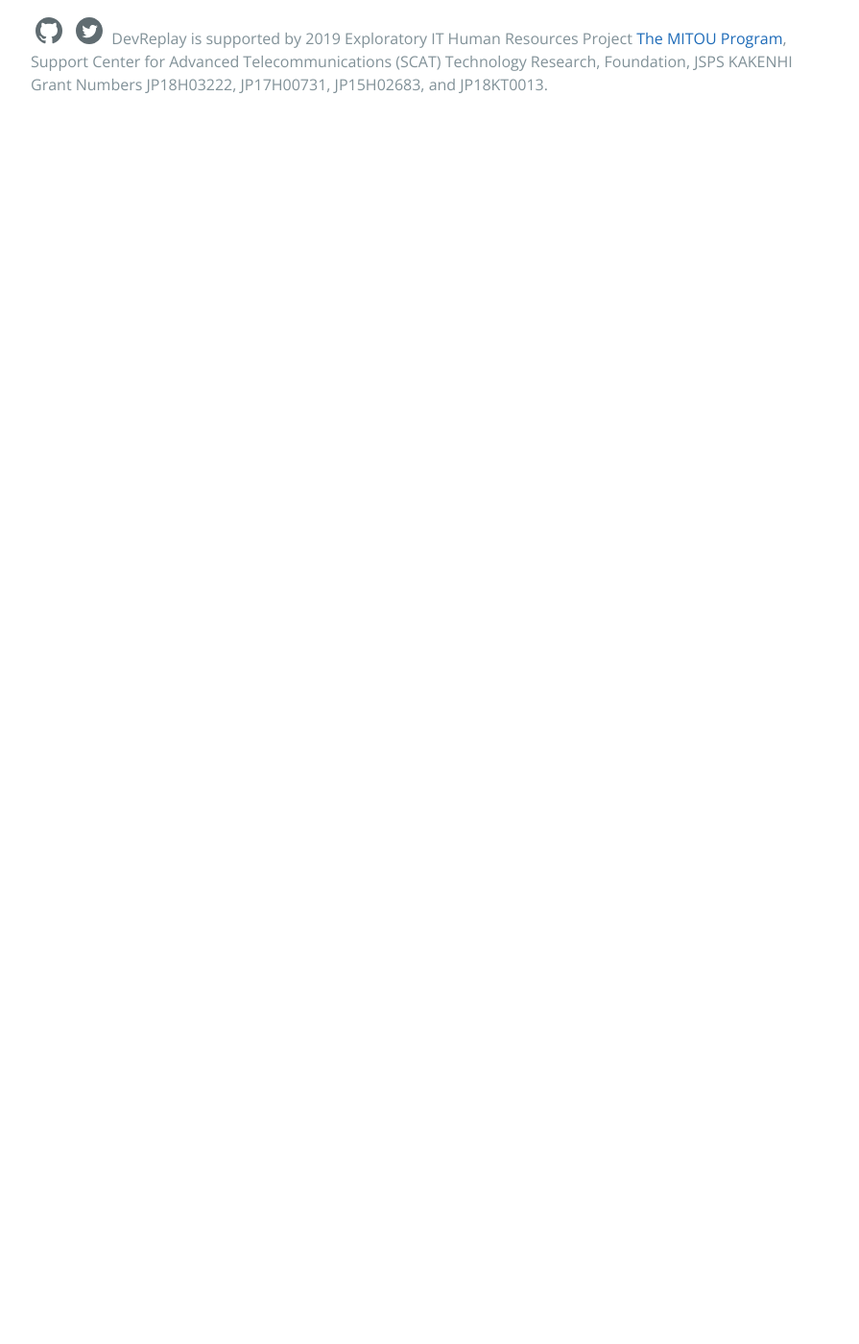
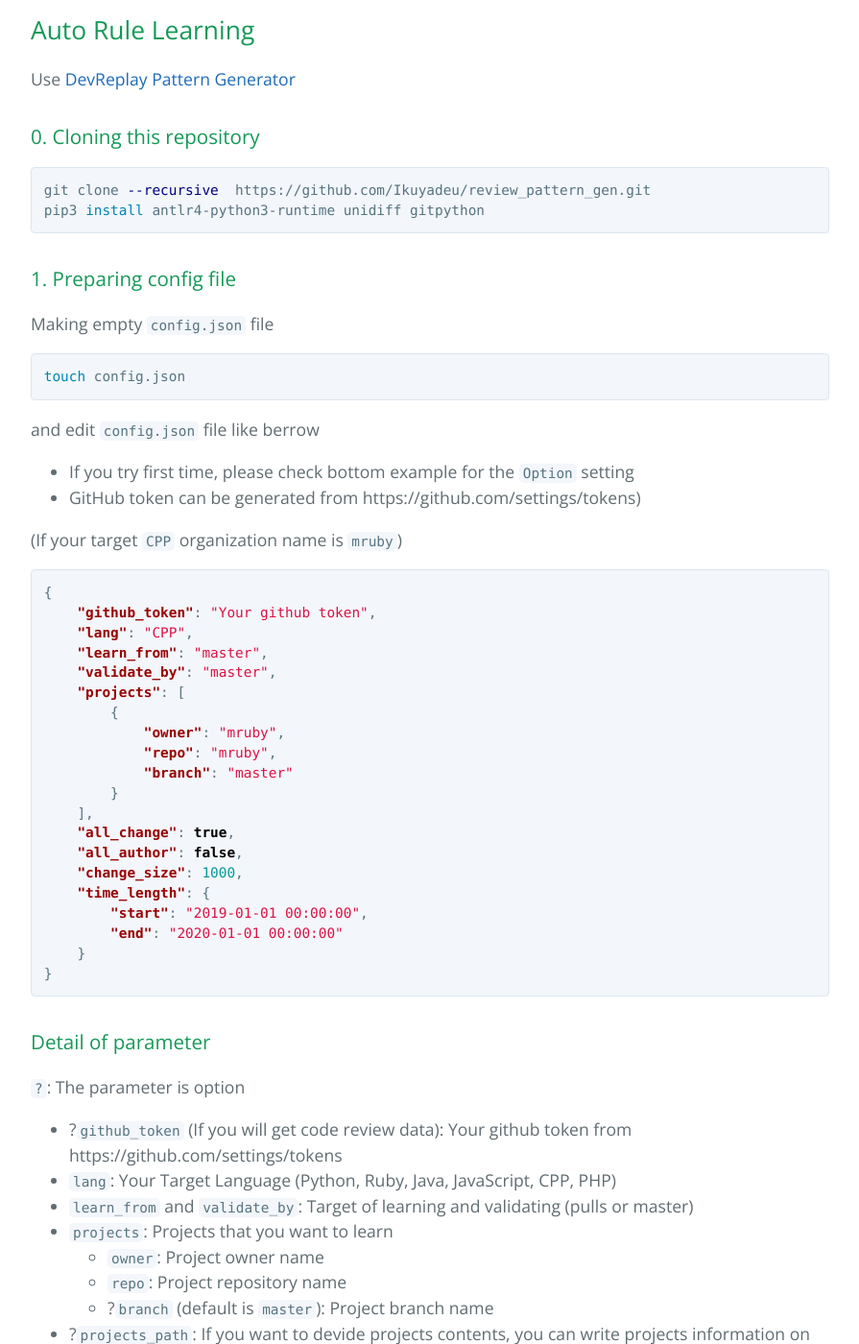
Before and after one commit to devreplay/devreplay.github.io, a Jekyll site: the page built from docs.md, in a window 1280 px wide and 1400 px high, scrolled down 2706 px. Shown: the whole window at 96% size, without its empty margins (192-1087 px from the left). Built offline with Jekyll 4.4.1, drawn with Linux system fonts in a browser that asks for light colours; before the commit the page ends 2854 px from its top, so only the background shows below that; some of the changed text lies outside the part shown.

Commit message:
update docs for auto rule learning

````diff
--- a/docs.md
+++ b/docs.md
@@ -11,6 +11,7 @@ order: 1
 
 * [Installation and Usage](#installation-and-usage)
 * [Configuration](#configuration)
+* [Auto Rule Learning](#auto-rule-learning)
 
 ## Installation and Usage
 
@@ -106,3 +107,87 @@ You can extends your `devreplay.json` from built-in rules and your local rules.
   }
 ]
 ```
+
+## Auto Rule Learning
+
+Use [DevReplay Pattern Generator](https://github.com/devreplay/devreplay-pattern-generator)
+
+
+### 0. Cloning this repository
+
+```sh
+git clone --recursive  https://github.com/Ikuyadeu/review_pattern_gen.git
+pip3 install antlr4-python3-runtime unidiff gitpython
+```
+
+### 1. Preparing config file
+
+Making empty `config.json` file
+
+```sh
+touch config.json
+```
+
+and edit `config.json` file like berrow
+
+* If you try first time, please check bottom example for the `Option` setting
+* GitHub token can be generated from https://github.com/settings/tokens)
+
+(If your target `CPP` organization name is `mruby`)
+```json
+{
+    "github_token": "Your github token",
+    "lang": "CPP",
+    "learn_from": "master",
+    "validate_by": "master",
+    "projects": [
+        {
+            "owner": "mruby",
+            "repo": "mruby",
+            "branch": "master"
+        }
+    ],
+    "all_change": true,
+    "all_author": false,
+    "change_size": 1000,
+    "time_length": {
+        "start": "2019-01-01 00:00:00",
+        "end": "2020-01-01 00:00:00"
+    }
+}
+```
+
+
+### Detail of parameter
+
+`?`: The parameter is option
+
+* ?`github_token` (If you will get code review data): Your github token from https://github.com/settings/tokens
+* `lang`: Your Target Language (Python, Ruby, Java, JavaScript, CPP, PHP)
+* `learn_from` and `validate_by`: Target of learning and validating (pulls or master)
+* `projects`: Projects that you want to learn
+    * `owner`: Project owner name
+    * `repo`: Project repository name
+    * ?`branch` (default is `master`): Project branch name
+* ?`projects_path`: If you want to devide projects contents, you can write projects information on the other file
+* ?`all_change`(default is False): Will you get all commits or not
+* ?`change_size` (if all_change is false, default is 100):  Number of change that you collect
+* ?`time_length` (default is all changes):
+    * ?`start` (If `end` is defined, default is 1 years ago):
+    * ?`end` (If `start` is defined, default is today):
+* ?`all_author`?(default is True): :You will get all authors change or not (True or False)
+* ?`authors` (if all_author is false): choose target authors' name and github id
+    * `git`: author git name
+    * `github`: author github id
+
+
+### 2. Collecting training data set
+
+```sh
+chmod +x make_rules.sh
+sh make_rules.sh
+```
+
+`make_rules.sh` will runnning `collect_changes.py` and `test_rules.py`
+
+Finally change `data/changes/yourproject2.json` to `devreplay.json`
````
Also changed, not shown: 6 other files.
